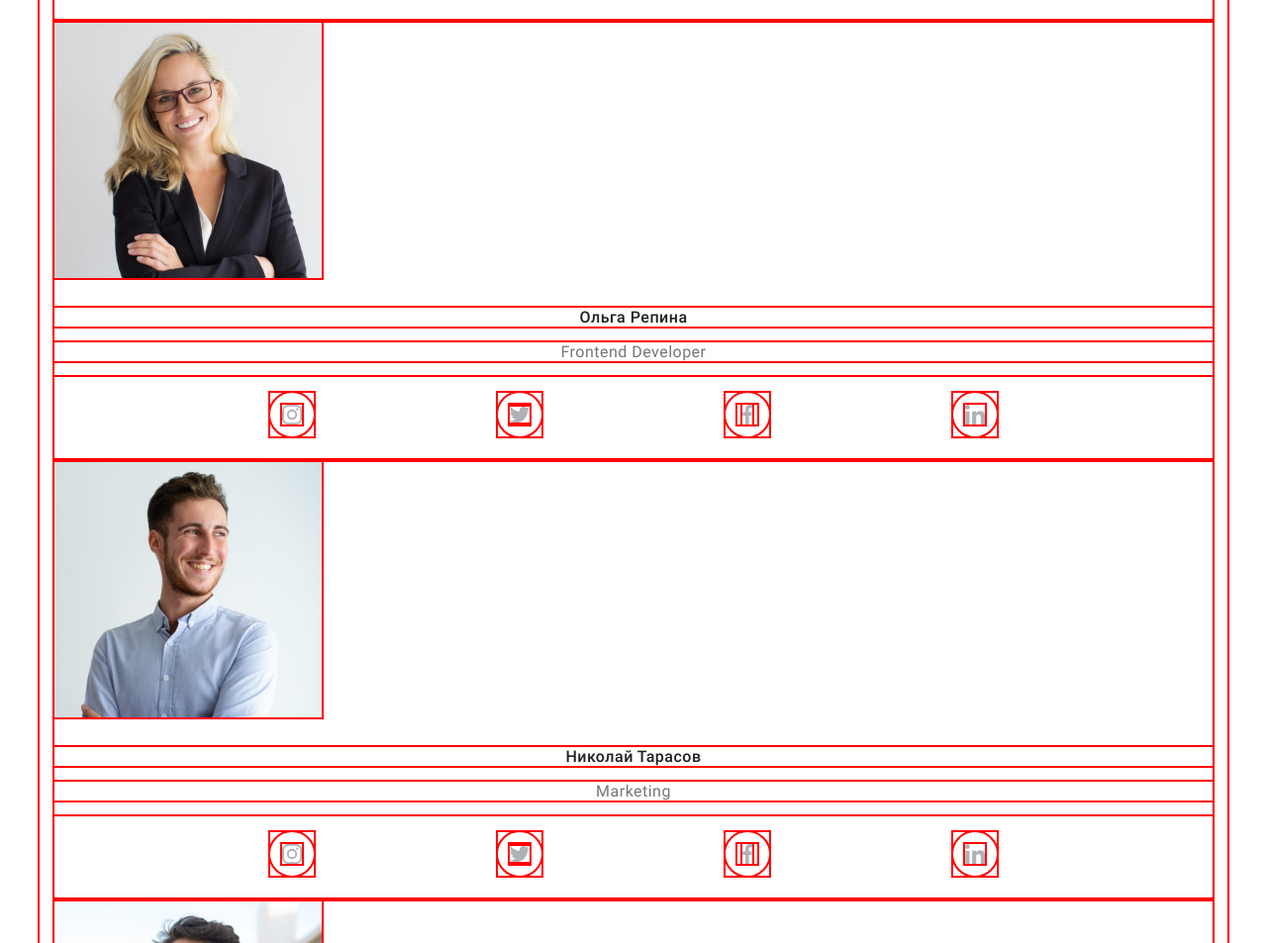
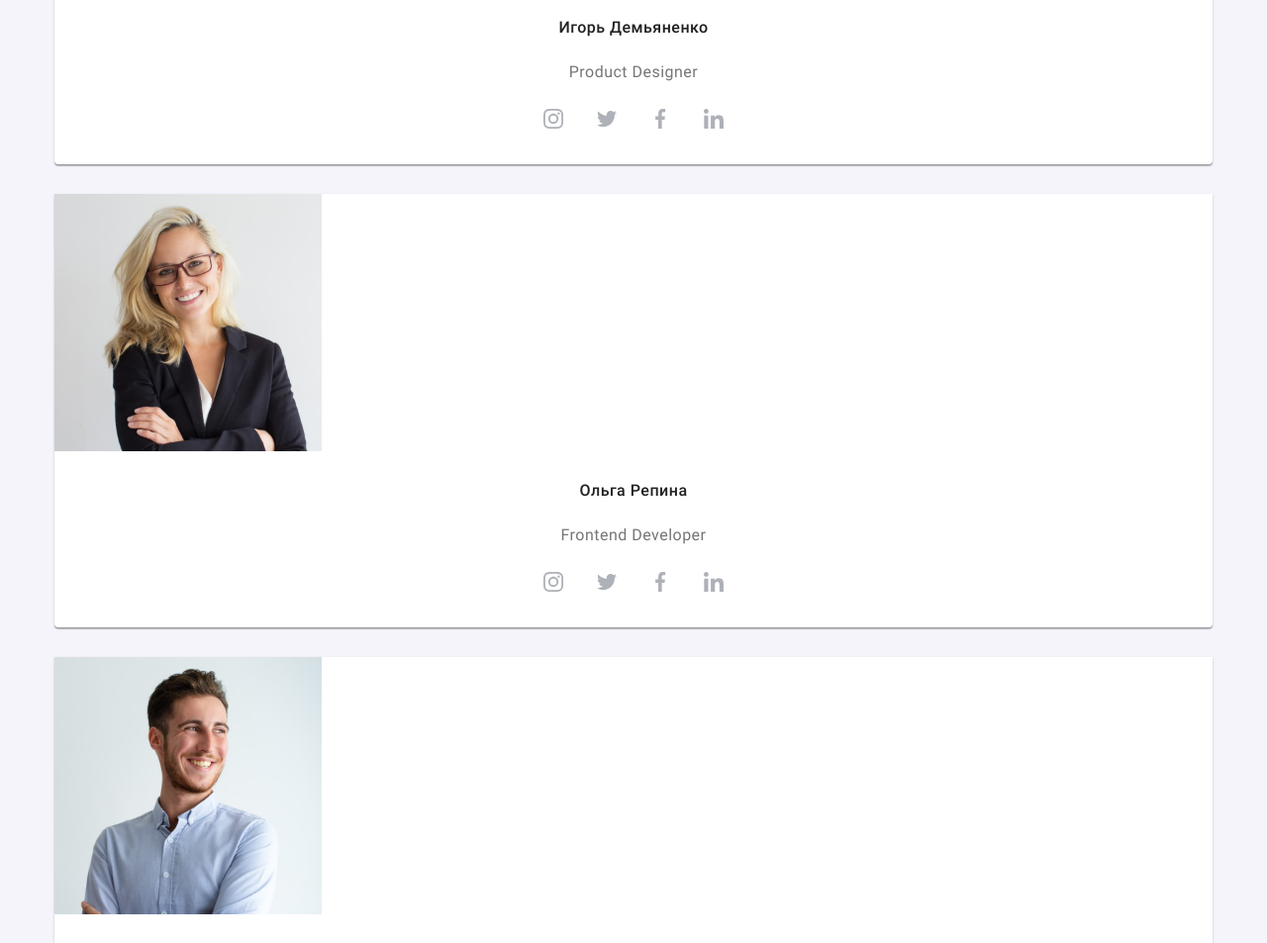
Before and after one commit to AlexBelozertsev/goit-markup-hw-08, a plain HTML site: page index.html in a window 1280 px wide. Shown: the part 1847-2800 px from the top of the page at 99% size. Drawn offline with nearby package versions, Linux system fonts and the light colour scheme.

Commit message:
team for phone without img

```diff
--- a/index.html
+++ b/index.html
@@ -255,7 +255,7 @@
       </section>
 
       <!-- our team -->
-      <!-- <!-- <section class="team-section"> -->
+      <section class="team-section">
         <div class="container">
           <h2 class="prim-title">Наша команда</h2>
           <ul class="list team">
@@ -436,7 +436,7 @@
             </li>
           </ul>
         </div>
-      </section> -->
+      </section>
 
       <!-- our clients -->
       <!-- <section class="client">
--- a/sass/base/_general-properties.scss
+++ b/sass/base/_general-properties.scss
@@ -2,9 +2,9 @@ html {
   font-size: 16px;
 }
 
-* {
-  outline: 2px solid red;
-}
+// * {
+//   outline: 2px solid red;
+// }
 
 body {
   background-color: $third-color;
@@ -18,6 +18,8 @@ h1,
 h2,
 h3,
 h4 {
+  text-align: center;
+  font-weight: 700;
   font-size: inherit;
   margin: 0;
 }
--- a/sass/components/_developments.scss
+++ b/sass/components/_developments.scss
@@ -23,7 +23,6 @@
     background-color: $first-background-color;
     @include font(700, 1.15, inherit);
     font-size: f-s(14);
-    text-align: center;
     text-transform: uppercase;
   }
 }
--- a/sass/components/_feauture.scss
+++ b/sass/components/_feauture.scss
@@ -17,7 +17,6 @@
 
   .title {
     @include font(700, 1.14, inherit);
-    text-align: center;
     text-transform: uppercase;
     margin-bottom: 10px;
   }
--- a/sass/components/_social-link.scss
+++ b/sass/components/_social-link.scss
@@ -1,9 +1,15 @@
 .soсial-links {
-  @include flex(flex, space-evenly);
+  @include flex(flex, center);
   font-size: 0;
-  padding: 16px 32px 24px;
+  margin-bottom: 24px;
 
-  & a {
+  li {
+    &:not(:last-child) {
+      margin-right: 10px;
+    }
+  }
+
+  a {
     @include flex(flex, center);
     width: 44px;
     height: 44px;
--- a/sass/components/_team.scss
+++ b/sass/components/_team.scss
@@ -3,22 +3,28 @@
 }
 
 .team-section .prim-title {
-  @include prim-title;
+  @include title(ph-tab);
+  @include title(desktop);
 }
 
 .team-card {
+  display: flex;
+  flex-direction: column;
+  justify-content: center;
   background-color: $third-color;
   line-height: 1.19;
   text-align: center;
   border-radius: 0px 0px 4px 4px;
   box-shadow: $card-shadow;
+  margin-bottom: 30px;
 
   & > h4 {
     @include vis-hidden;
   }
 
-  & .text {
-    line-height: 1.19;
+  .text {
+    line-height: inherit;
+    margin-bottom: 16px;
   }
 }
 
--- a/sass/layout/_section-team.scss
+++ b/sass/layout/_section-team.scss
@@ -1,5 +1,7 @@
 .team-section {
   background-color: $second-background-color;
+  padding-top: 60px;
+  padding-bottom: 90px;
   // padding: 94px calc((100% - 1200px) / 2);
 }
 
--- a/sass/utils/_mixin.scss
+++ b/sass/utils/_mixin.scss
@@ -37,7 +37,6 @@
   font-weight: 700;
   font-size: 36px;
   line-height: 1.17;
-  text-align: center;
   margin-bottom: 50px;
 }
 
@@ -65,4 +64,23 @@
   }
 }
 
+@mixin title($range) {
+  $tablet: 768px;
+  $desktop: 1200px;
+
+  @if $range == ph-tab {
+    @media (max-width: $desktop) {
+      font-size: 28px;
+      line-height: 1.18;
+      margin-bottom: 30px;
+    }
+  } @else if $range == desktop {
+    @media (min-width: $desktop) {
+      font-size: 36px;
+      line-height: 1.167;
+      margin-bottom: 50px;
+    }
+  }
+}
+
 // @include for-size (phone)
```
Also changed, not shown: css/main.css, css/main.min.css, css/portfolio.css, css/portfolio.min.css, 4 other files.
